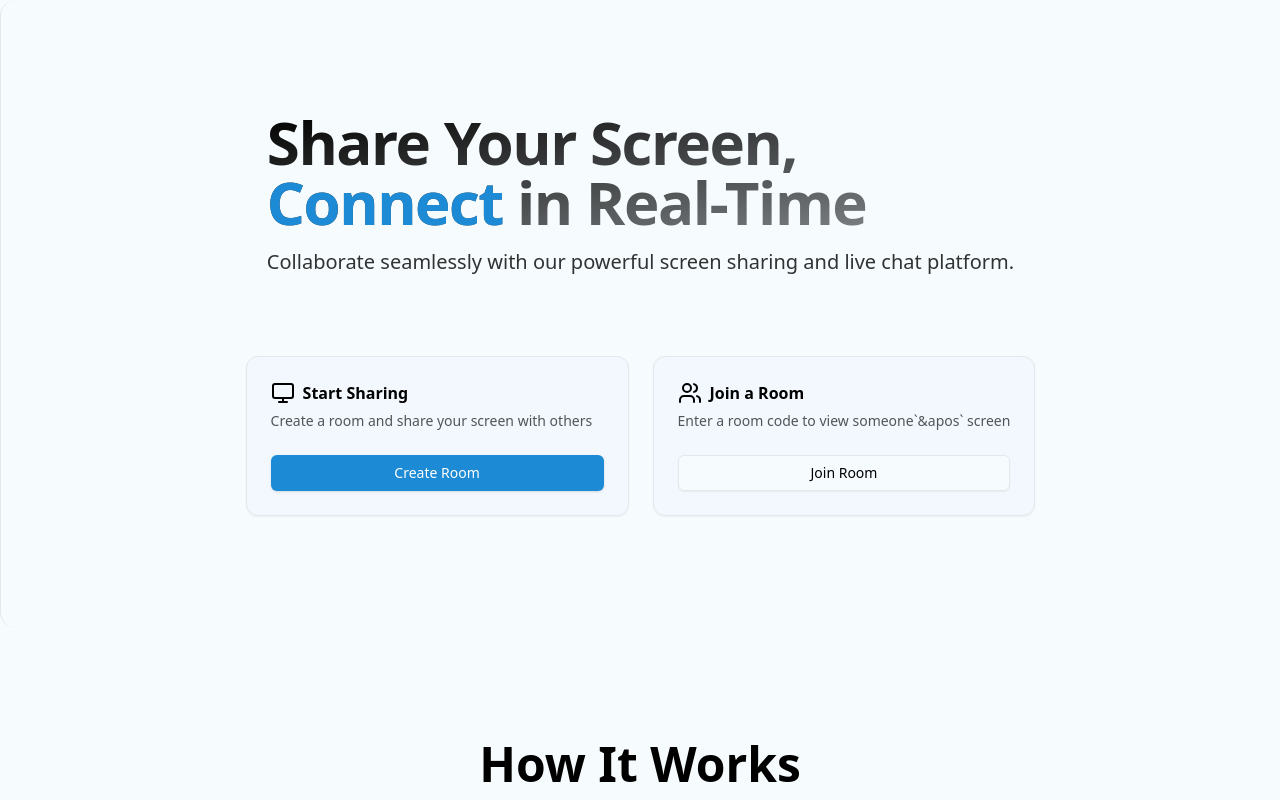
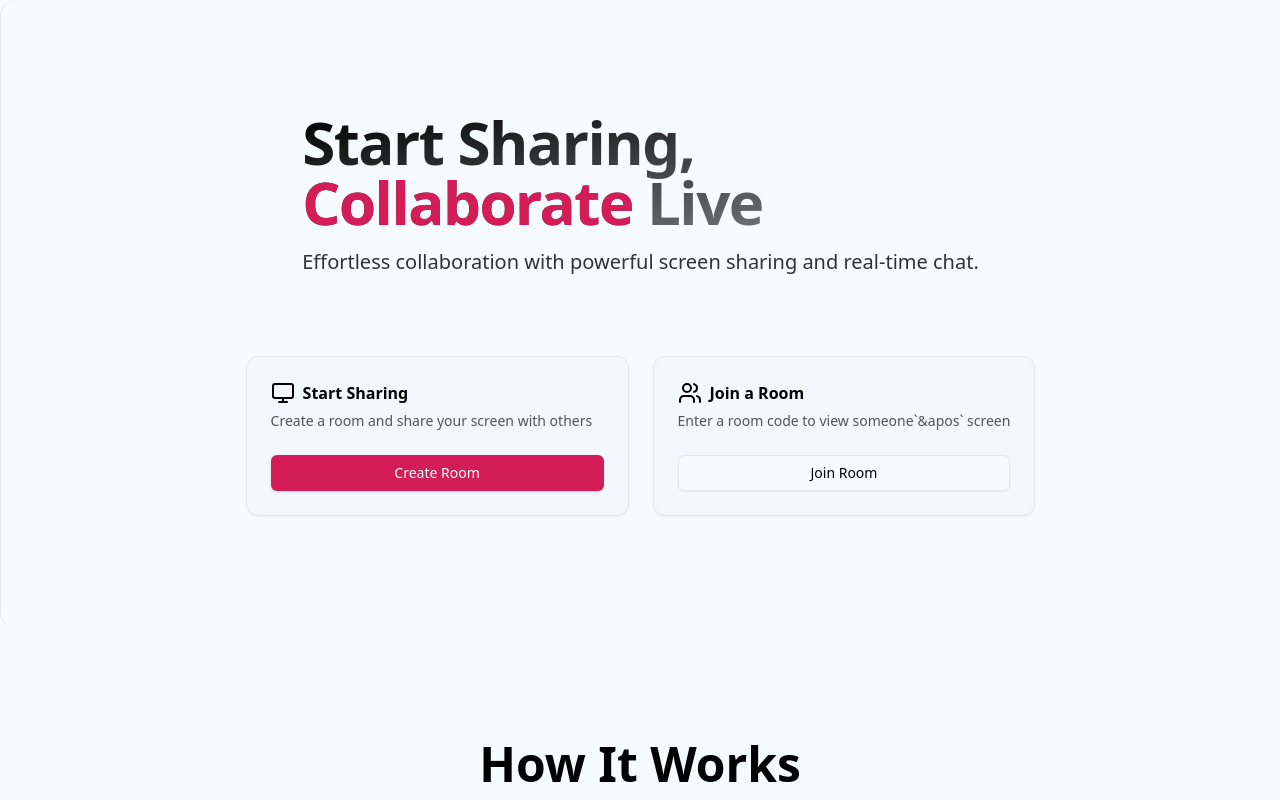
Before and after one commit to krrakshit/screen-share-webRTC, a Next.js app: page / in a window 1280 px wide. Shown: the top 800 px of the page. Built offline with nearby package versions, Linux system fonts and the light colour scheme.

Commit message:
Update package.json to include @types/bun, modify primary color in globals.css, and refine text in Hero component for improved clarity and engagement. Remove commented-out code in HostPage for cleaner structure.

```diff
--- a/app/globals.css
+++ b/app/globals.css
@@ -27,7 +27,7 @@
     --card-foreground: 0 0% 0%;
     --border: 220 13% 91%;
     --input: 220 13% 91%;
-    --primary: 204 77% 47%;
+    --primary: 700 77% 47%;
     --primary-foreground: 0 0% 100%;
     --secondary: 204 9% 91%;
     --secondary-foreground: 204 9% 31%;
--- a/components/Hero.tsx
+++ b/components/Hero.tsx
@@ -15,12 +15,10 @@ export default function Hero() {
       <div className="container mx-auto flex flex-col items-center justify-center">
         <div className="mb-10 lg:mb-0">
           <h1 className="text-4xl max-w-2xl sm:text-5xl lg:text-6xl font-bold text-transparent mb-4 tracking-tight bg-gradient-to-br from-foreground to-muted-foreground/70 bg-clip-text">
-            Share Your Screen, <span className="text-primary">Connect</span> in
-            Real-Time
+          Start Sharing, <span className="text-primary">Collaborate</span> Live
           </h1>
           <p className="md:text-xl mb-8 opacity-80">
-            Collaborate seamlessly with our powerful screen sharing and live
-            chat platform.
+          Effortless collaboration with powerful screen sharing and real-time chat.
           </p>
         </div>
         <div className="grid md:grid-cols-2 gap-6 mt-12">
@@ -53,7 +51,7 @@ export default function Hero() {
             </CardHeader>
             <CardContent>
               <Link href="/join">
-                <Button variant="outline" className="w-full">
+                <Button variant="outline" className="w-full text-red-609">
                   Join Room
                 </Button>
               </Link>
--- a/package.json
+++ b/package.json
@@ -34,7 +34,8 @@
     "eslint-config-next": "15.0.3",
     "postcss": "^8.4.49",
     "tailwindcss": "^3.4.17",
-    "typescript": "5.2.2"
+    "typescript": "5.2.2",
+    "@types/bun": "latest"
   },
   "overrides": {
     "@types/react": "npm:types-react@19.0.0-rc.1",
```
Also changed, not shown: app/host/page.tsx (+1 -6 lines), 1 other file (tests, documents, lock files or other folders).
